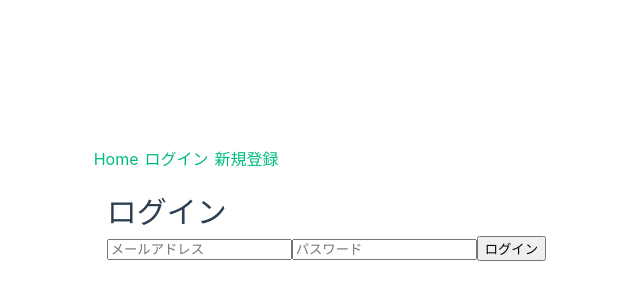
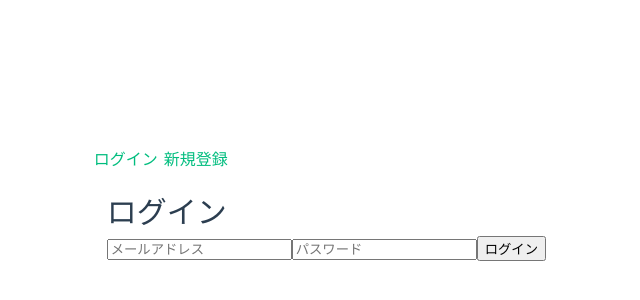
Before and after one commit to yasuka0186/vue3-todo-app, a Vue app: page /login in a window 1280 px wide. Shown: the part 212-512 px from the top of the page, without its empty margins (94-734 px from the left). Built offline with nearby package versions, Linux system fonts and the light colour scheme; no server answers; the HTML template or start-up script is replaced by a standard one.

Commit message:
Homeボタンの削除

```diff
--- a/src/components/Navbar.vue
+++ b/src/components/Navbar.vue
@@ -1,6 +1,5 @@
 <template>
   <nav>
-    <router-link to="/">Home</router-link>
     <router-link to="/login" v-if="!user">ログイン</router-link>
     <router-link to="/signup" v-if="!user">新規登録</router-link>
     <span v-if="userEmail">{{ userEmail }} さん、ようこそ！</span>
```
